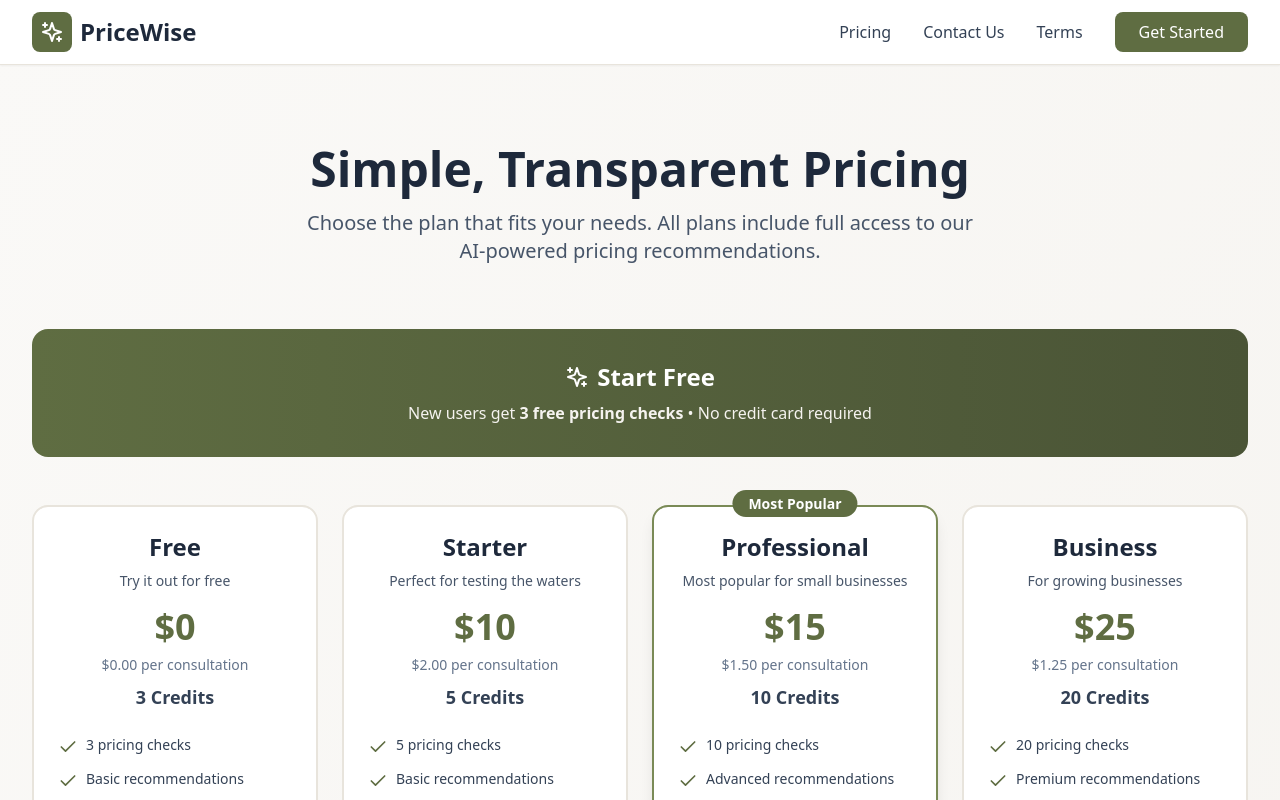
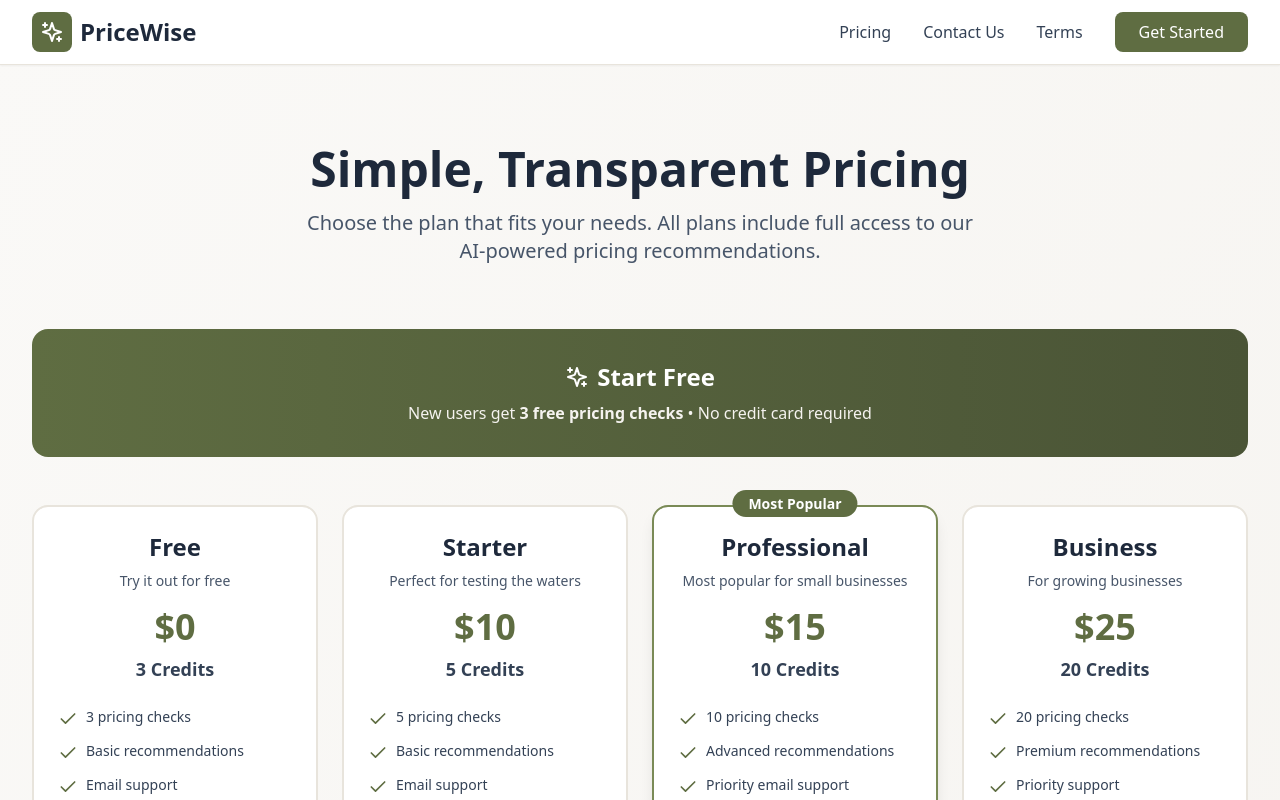
Before and after one commit to Richardson2512/Pricing, a React (Vite) app in the folder frontend/: page /pricing in a window 1280 px wide. Shown: the top 800 px of the page. Built offline with nearby package versions, Linux system fonts and the light colour scheme; no server answers.

Commit message:
Remove per consultation pricing from all pricing cards

```diff
--- a/frontend/src/pages/Pricing.tsx
+++ b/frontend/src/pages/Pricing.tsx
@@ -121,9 +121,6 @@ export function Pricing() {
                       ${pkg.price}
                     </span>
                   </div>
-                  <div className="text-sm text-slate-500">
-                    ${pkg.pricePerCredit.toFixed(2)} per consultation
-                  </div>
                   <div className="text-lg font-semibold text-slate-700 mt-2">
                     {pkg.credits} Credits
                   </div>
```
